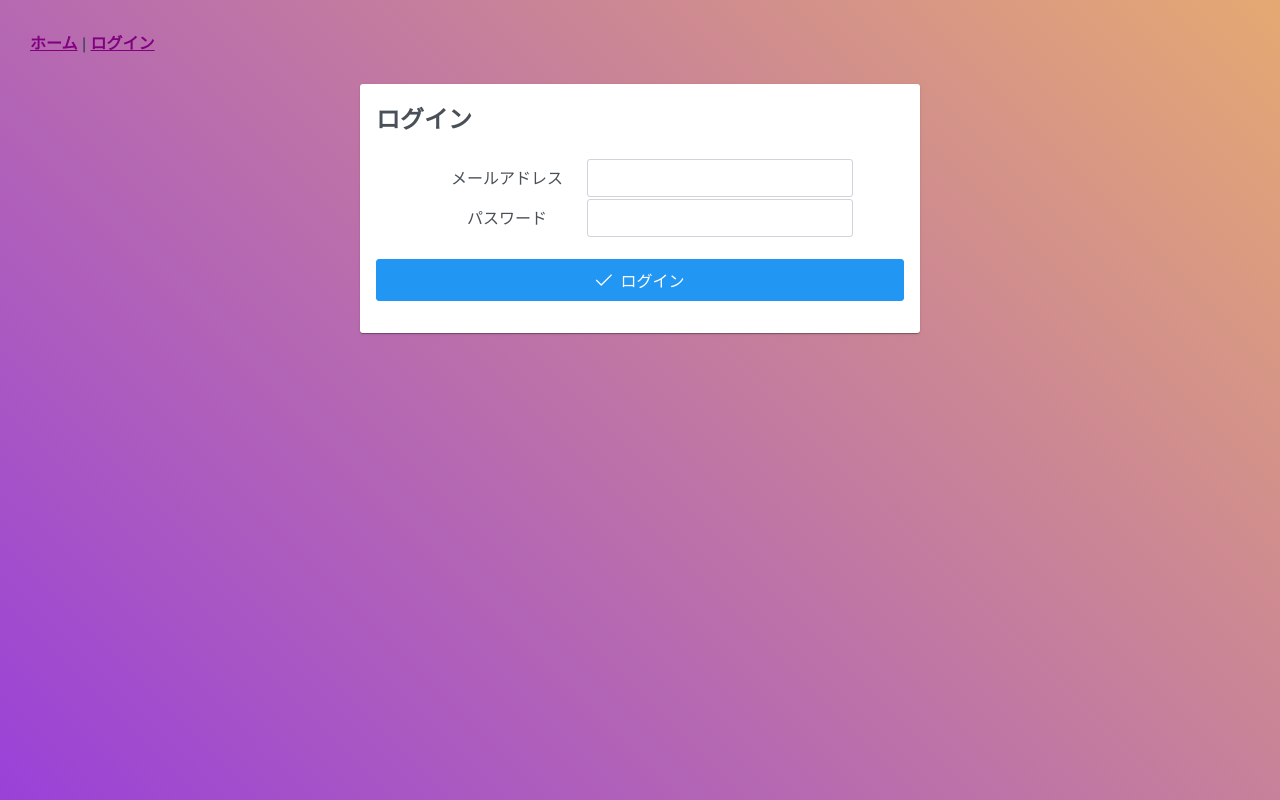
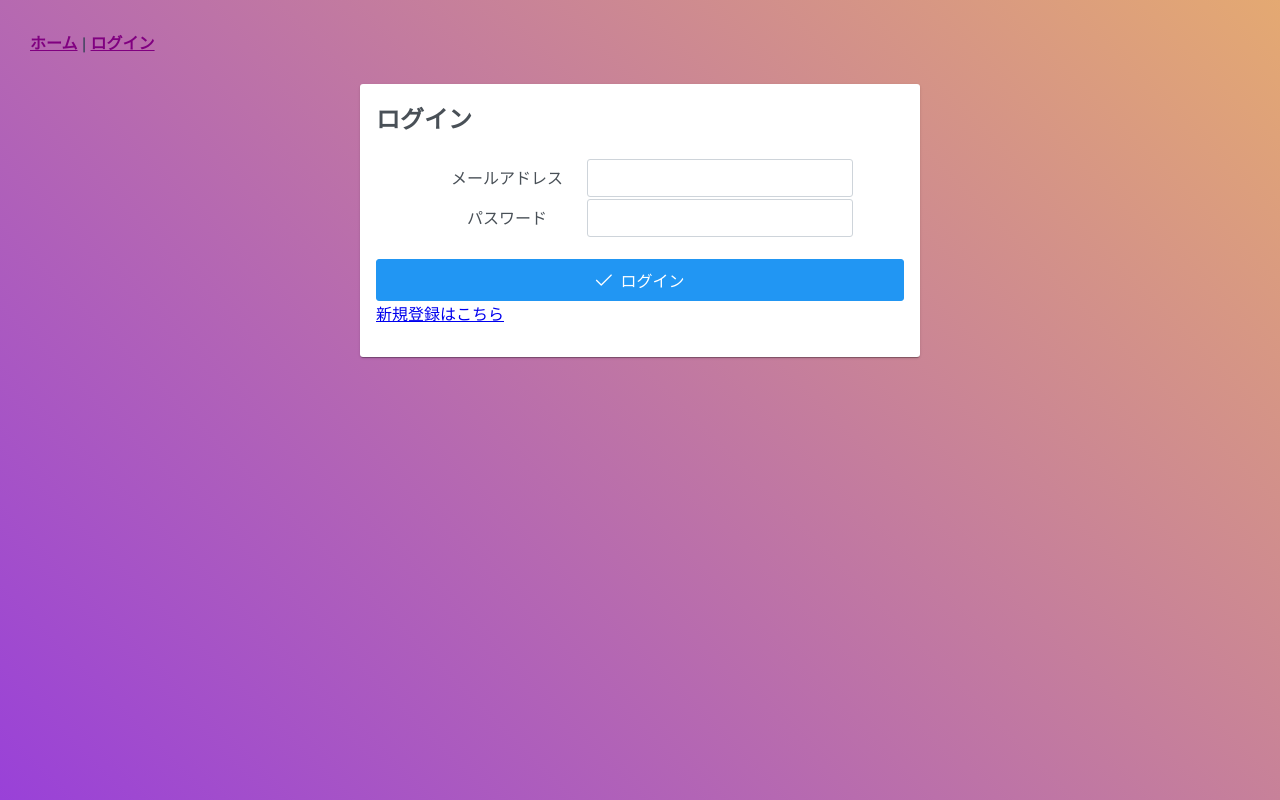
Before and after one commit to hiroki0910/topics_lab, a Vue app in the folder front/topicslab/: page /login in a window 1280 px wide. Built offline with nearby package versions, Linux system fonts and the light colour scheme; what axios-cookiejar-support would draw is missing.

Commit message:
ログイン画面を変更する

```diff
--- a/front/topicslab/src/views/Login.vue
+++ b/front/topicslab/src/views/Login.vue
@@ -18,6 +18,7 @@
         <span>{{message}}</span>
         <div class="p-field">
           <Button icon="pi pi-check" label="ログイン" v-on:click="login" />
+          <a href="http://localhost:8080/new_register" target="_blank">新規登録はこちら</a>
         </div>
       </template>
     </Card>
```
